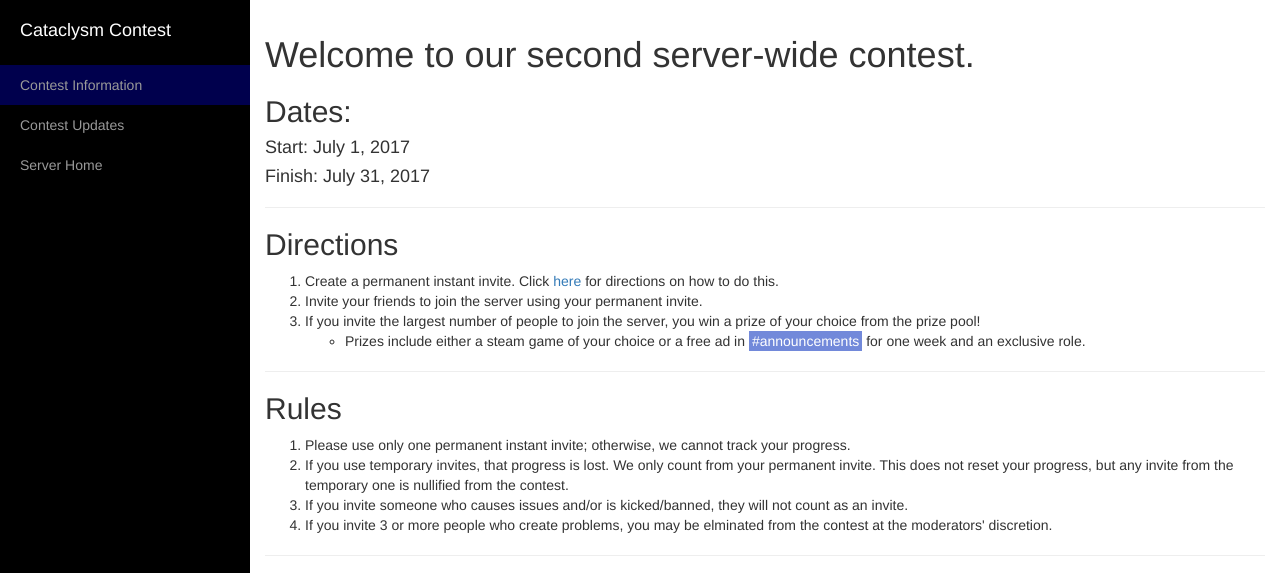
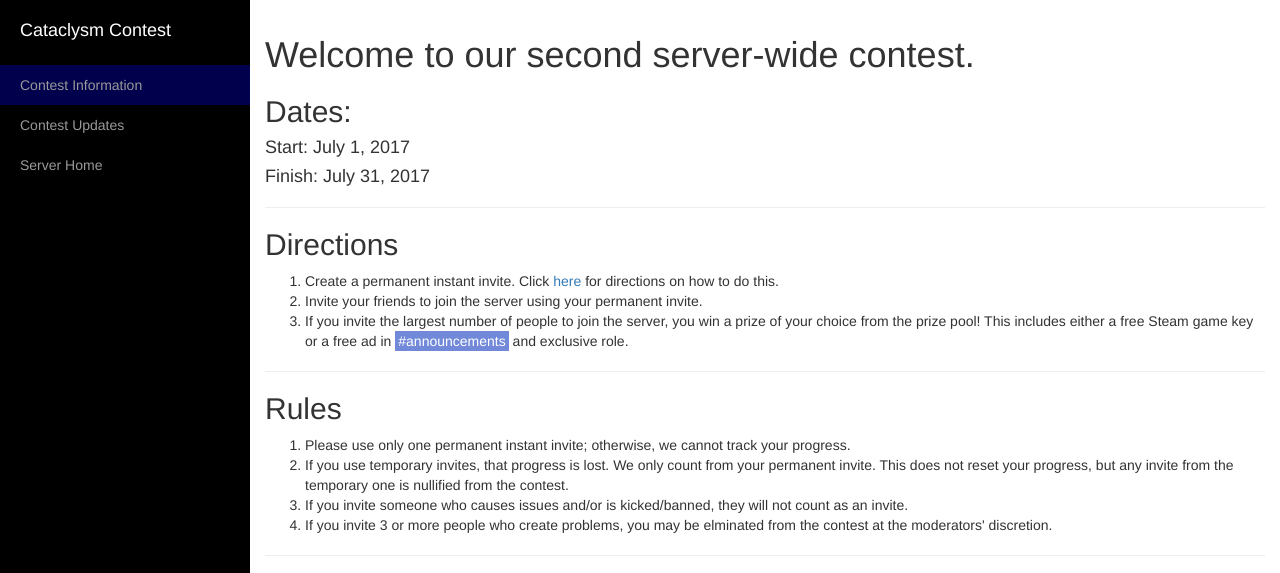
Before and after one commit to cataclysmdiscord/Contest, a website: page index.html in a window 1280 px wide. Shown: the top 573 px of the page. Drawn offline with Linux system fonts and the light colour scheme.

Commit message:
Update index.html

```diff
--- a/index.html
+++ b/index.html
@@ -69,10 +69,7 @@
                             <li>Create a permanent instant invite. Click <a href="https://support.discordapp.com/hc/en-us/articles/208866998-Instant-Invite-101" target="_blank">here</a> for directions on how to do this.
                             </li>
                             <li>Invite your friends to join the server using your permanent invite.</li>
-                            <li>If you invite the largest number of people to join the server, you win a prize of your choice from the prize pool!</li>
-                            <ul>
-                                <li>Prizes include either a steam game of your choice or a free ad in <span style="padding-left: 3px; padding-right: 3px; padding-top: 2px; padding-bottom: 2px; color: #ffffff; background: #7289da; transition: background-color 0.05s, color 0.05s;">#announcements</span> for one week and an exclusive role.</li>
-                            </ul>
+                            <li>If you invite the largest number of people to join the server, you win a prize of your choice from the prize pool! This includes either a free Steam game key or a free ad in <span style="padding-left: 3px; padding-right: 3px; padding-top: 2px; padding-bottom: 2px; color: #ffffff; background: #7289da; transition: background-color 0.05s, color 0.05s;">#announcements</span> and exclusive role.</li>
                         </ol>
                         <hr>
                     </section>
```
